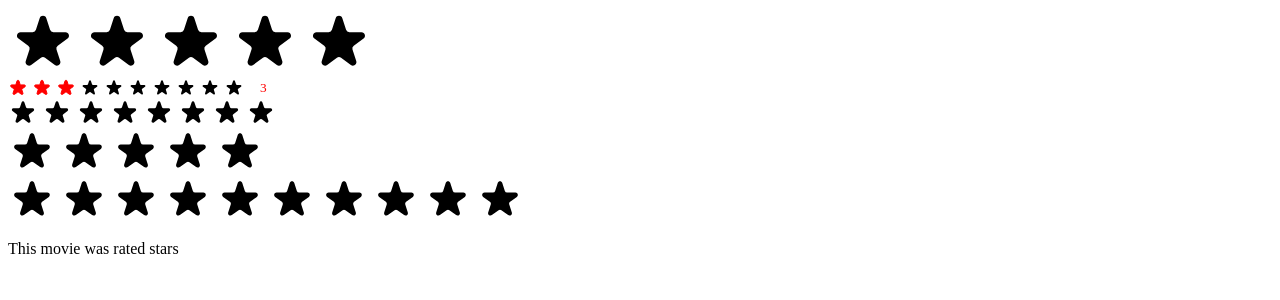
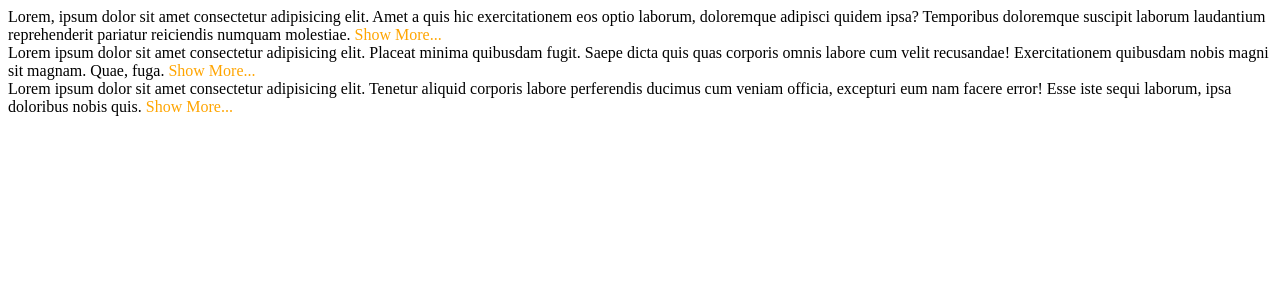
Before and after one commit to User-Reid/usePopcorn2026, a React (Vite) app: page / in a window 1280 px wide. Shown: the top 300 px of the page. Built offline with nearby package versions, Linux system fonts and the light colour scheme.

Commit message:
added a test component for a text previewer

```diff
--- /dev/null
+++ b/src/Components/Content.tsx
@@ -0,0 +1,25 @@
+import { useState } from "react";
+import type { ContentProps } from "./ContentBox";
+
+export default function Content({
+  maxPreviewLength,
+  container,
+  children,
+}: ContentProps) {
+  const [previewLength, setPreviewLength] = useState<number | null>(
+    maxPreviewLength ?? null,
+  );
+  const [showMore, setShowMore] = useState<boolean>(false);
+
+  return (
+    <div>
+      <span>{children}</span>
+      <span
+        onClick={() => setShowMore((prev) => !prev)}
+        style={{ color: "orange", cursor: "pointer" }}
+      >
+        {showMore ? " Show less..." : " Show More..."}
+      </span>
+    </div>
+  );
+}
--- /dev/null
+++ b/src/Components/ContentBox.tsx
@@ -0,0 +1,31 @@
+import type React from "react";
+import Content from "./Content";
+
+export type ContentProps = {
+  maxPreviewLength?: number;
+  container?: string;
+  children: React.ReactNode;
+};
+
+export default function ContentBox() {
+  return (
+    <div>
+      <Content maxPreviewLength={50} container={"div"}>
+        Lorem, ipsum dolor sit amet consectetur adipisicing elit. Amet a quis
+        hic exercitationem eos optio laborum, doloremque adipisci quidem ipsa?
+        Temporibus doloremque suscipit laborum laudantium reprehenderit pariatur
+        reiciendis numquam molestiae.
+      </Content>
+      <Content maxPreviewLength={50} container={"div"}>
+        Lorem ipsum dolor sit amet consectetur adipisicing elit. Placeat minima
+        quibusdam fugit. Saepe dicta quis quas corporis omnis labore cum velit
+        recusandae! Exercitationem quibusdam nobis magni sit magnam. Quae, fuga.
+      </Content>
+      <Content maxPreviewLength={50} container={"div"}>
+        Lorem ipsum dolor sit amet consectetur adipisicing elit. Tenetur aliquid
+        corporis labore perferendis ducimus cum veniam officia, excepturi eum
+        nam facere error! Esse iste sequi laborum, ipsa doloribus nobis quis.
+      </Content>
+    </div>
+  );
+}
--- a/src/main.tsx
+++ b/src/main.tsx
@@ -5,11 +5,12 @@ import "./stars.css";
 import App from "./App.tsx";
 import StarRating from "./Components/StarRating.tsx";
 import Test from "./Components/Test.tsx";
+import ContentBox from "./Components/ContentBox.tsx";
 
 createRoot(document.getElementById("root")!).render(
   <StrictMode>
     {/* <App /> */}
-    <StarRating
+    {/* <StarRating
       maxRating={5}
       color="blue"
       size={70}
@@ -19,6 +20,7 @@ createRoot(document.getElementById("root")!).render(
     <StarRating maxRating={10} size={20} color="red" defaultRating={3} />
     <StarRating maxRating={8} size={30} color="green" />
     <StarRating />
-    <Test />
+    <Test /> */}
+    <ContentBox />
   </StrictMode>,
 );
```
